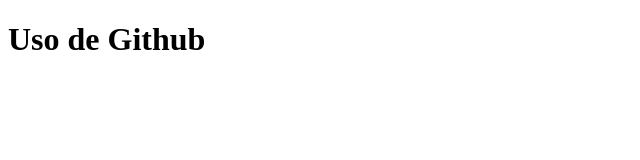
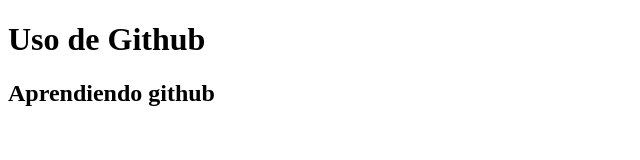
Before and after one commit to CrisMunizMarin/miprimerrepositorio, a plain HTML site: page index.html in a window 1280 px wide. Shown: the whole page, without its empty margins (0-640 px from the left). Drawn offline with Linux system fonts and the light colour scheme.

Commit message:
añadido subtitulo a index.html

```diff
--- a/index.html
+++ b/index.html
@@ -7,5 +7,7 @@
 </head>
 <body>
     <h1>Uso de Github</h1>
+
+    <h2>Aprendiendo github</h2>
 </body>
 </html>
```
